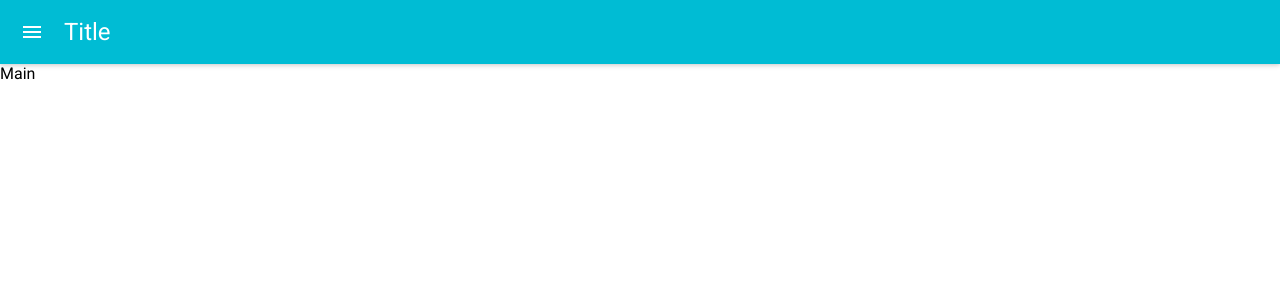
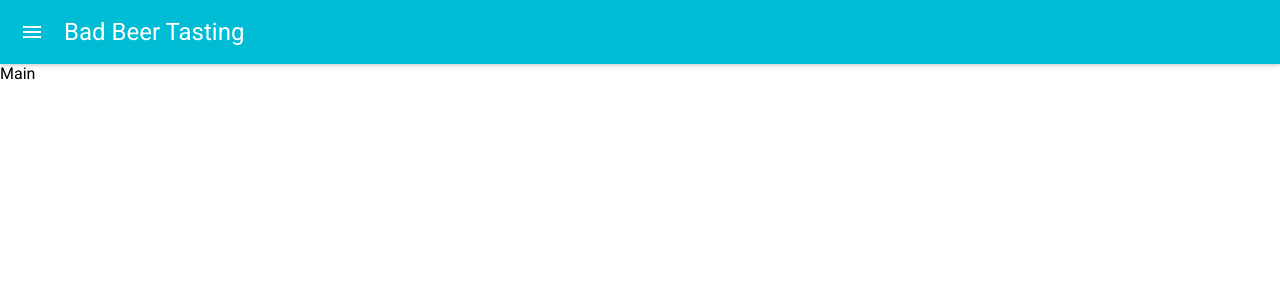
Before and after one commit to scottdevito/bad-beer-tasting, a React (Create React App) app: page /main in a window 1280 px wide. Shown: the top 300 px of the page. Built offline with nearby package versions, Linux system fonts and the light colour scheme.

Commit message:
Fix MUI theme provider issue

```diff
--- a/src/App.js
+++ b/src/App.js
@@ -1,9 +1,10 @@
 import React, { Component } from 'react';
 import './App.css';
 import { BrowserRouter as Router, Route } from 'react-router-dom';
+import MuiThemeProvider from 'material-ui/styles/MuiThemeProvider';
 
 import AppBarNav from './components/app_bar_nav';
-import LoginScreen from './screens/login_screen';
+import LoginRegisterScreen from './screens/login_register_screen';
 import MainScreen from './screens/main_screen';
 import ResultsScreen from './screens/results_screen';
 
@@ -11,13 +12,15 @@ class App extends Component {
   render() {
     return (
       <Router>
-        <div>
-          <AppBarNav />
+        <MuiThemeProvider>
+          <div className="app">
+            <AppBarNav />
 
-          <Route exact path="/" component={LoginScreen} />
-          <Route path="/main" component={MainScreen} />
-          <Route path="/results" component={ResultsScreen} />
-        </div>
+            <Route exact path="/" component={LoginRegisterScreen} />
+            <Route path="/main" component={MainScreen} />
+            <Route path="/results" component={ResultsScreen} />
+          </div>
+        </MuiThemeProvider>
       </Router>
     );
   }
--- a/src/components/app_bar_nav.js
+++ b/src/components/app_bar_nav.js
@@ -1,14 +1,9 @@
 import React, { Component } from 'react';
 import AppBar from 'material-ui/AppBar';
-import MuiThemeProvider from 'material-ui/styles/MuiThemeProvider';
 
 class AppBarNav extends Component {
   render() {
-    return (
-      <MuiThemeProvider>
-        <AppBar title="Title" />
-      </MuiThemeProvider>
-    );
+    return <AppBar title="Bad Beer Tasting" />;
   }
 }
 
```
